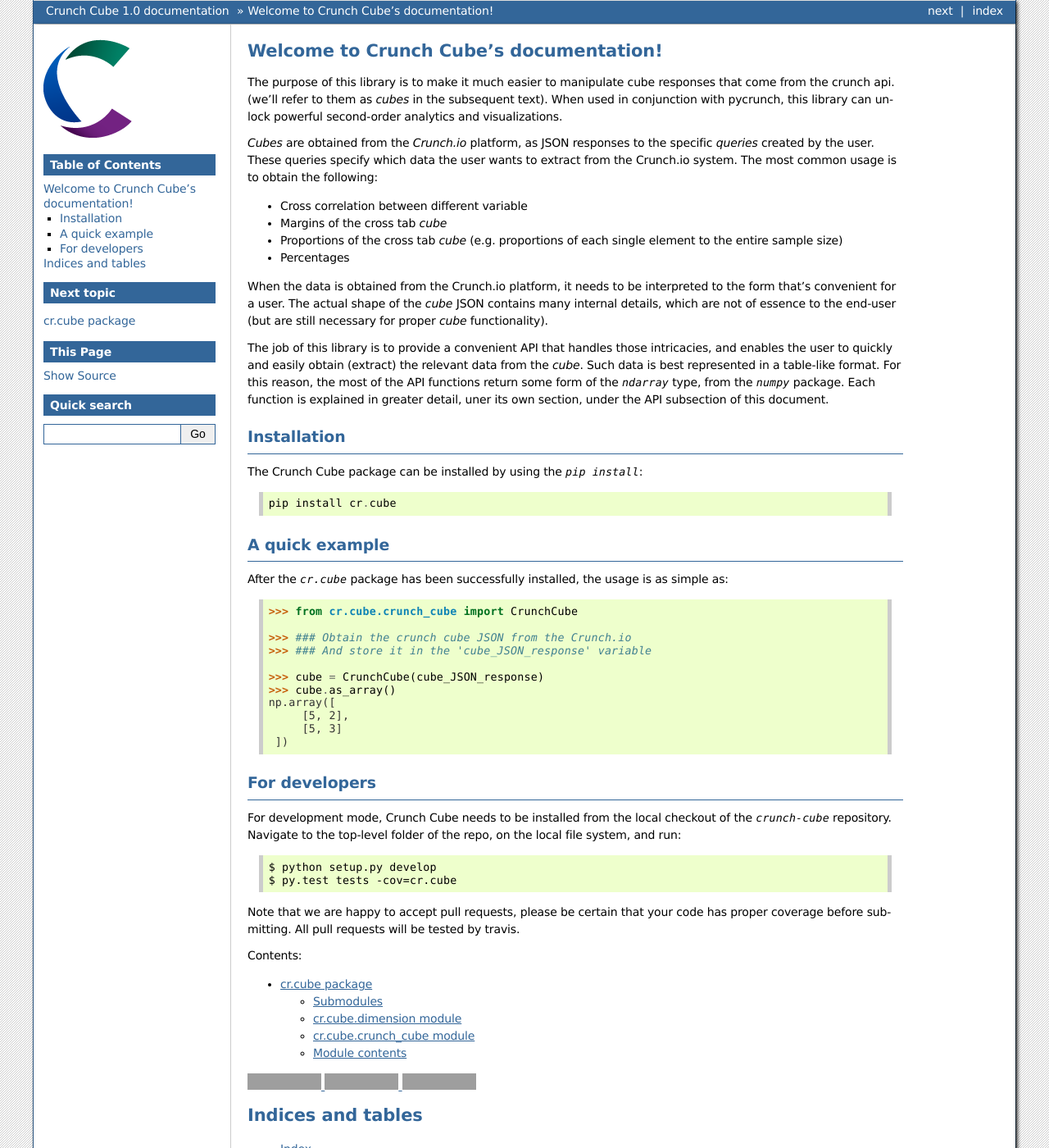
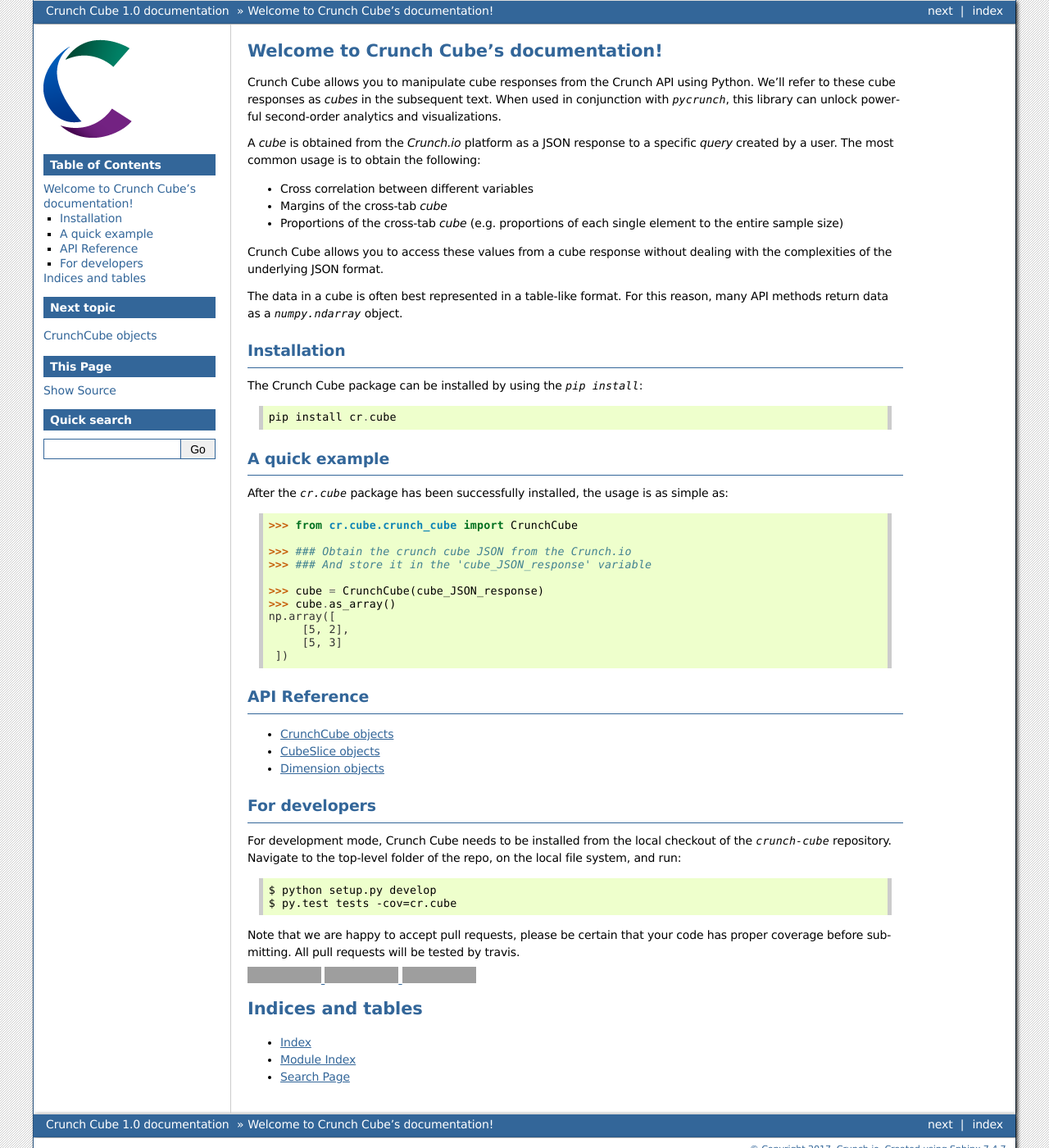
Before and after one commit to Crunch-io/crunch-cube, a Sphinx documentation site: the page built from docs/source/index.rst, in a window 1280 px wide and 1400 px high. Shown: the whole window at 82% size. Built offline with Sphinx 7.4.7, drawn with Linux system fonts in a browser that asks for light colours; grey boxes are pictures that could not be loaded.

Commit message:
docs: reorganize API documentation
* Document classes (objects), not modules, since they're 1:1 here.
* Add API docs for cube-slice, fixing some docstring errors.
* Improve prose descriptions of CrunchCube.

```diff
--- a/docs/source/cr.cube.rst
+++ /dev/null
@@ -1,29 +0,0 @@
-cr\.cube package
-================
-
-Submodules
-----------
-
-cr\.cube\.dimension module
---------------------------
-
-.. automodule:: cr.cube.dimension
-    :members:
-    :undoc-members:
-    :show-inheritance:
-
-cr\.cube\.crunch_cube module
-----------------------------
-
-.. automodule:: cr.cube.crunch_cube
-    :members:
-    :undoc-members:
-    :show-inheritance:
-
-Module contents
----------------
-
-.. automodule:: cr.cube
-    :members:
-    :undoc-members:
-    :show-inheritance:
--- /dev/null
+++ b/docs/source/crunch_cube.rst
@@ -0,0 +1,8 @@
+
+CrunchCube objects
+==================
+
+.. autoclass:: cr.cube.crunch_cube.CrunchCube
+   :members:
+   :undoc-members:
+   :inherited-members:
--- a/docs/source/index.rst
+++ b/docs/source/index.rst
@@ -1,27 +1,26 @@
-.. Crunch Cube documentation master file, created by
-   sphinx-quickstart on Fri Oct 20 07:37:21 2017.
-   You can adapt this file completely to your liking, but it should at least
-   contain the root `toctree` directive.
 
 Welcome to Crunch Cube's documentation!
 =======================================
 
-The purpose of this library is to make it much easier to manipulate cube responses that come from
-the crunch api.  (we'll refer to them as *cubes* in the subsequent text). When used in conjunction
-with pycrunch, this library can unlock powerful second-order analytics and visualizations.
+Crunch Cube allows you to manipulate cube responses from the Crunch API using
+Python. We'll refer to these cube responses as *cubes* in the subsequent
+text. When used in conjunction with `pycrunch`, this library can unlock
+powerful second-order analytics and visualizations.
 
-*Cubes* are obtained from the *Crunch.io* platform, as JSON responses to the specific *queries* created by the user.
-These queries specify which data the user wants to extract from the Crunch.io system.
-The most common usage is to obtain the following:
+A *cube* is obtained from the *Crunch.io* platform as a JSON response to
+a specific *query* created by a user. The most common usage is to obtain the
+following:
 
-- Cross correlation between different variable
-- Margins of the cross tab *cube*
-- Proportions of the cross tab *cube* (e.g. proportions of each single element to the entire sample size)
-- Percentages
+* Cross correlation between different variables
+* Margins of the cross-tab *cube*
+* Proportions of the cross-tab *cube* (e.g. proportions of each single
+  element to the entire sample size)
 
-When the data is obtained from the Crunch.io platform, it needs to be interpreted to the form that's convenient for a user. The actual shape of the *cube* JSON contains many internal details, which are not of essence to the end-user (but are still necessary for proper *cube* functionality).
+Crunch Cube allows you to access these values from a cube response without
+dealing with the complexities of the underlying JSON format.
 
-The job of this library is to provide a convenient API that handles those intricacies, and enables the user to quickly and easily obtain (extract) the relevant data from the *cube*. Such data is best represented in a table-like format. For this reason, the most of the API functions return some form of the `ndarray` type, from the `numpy` package. Each function is explained in greater detail, uner its own section, under the API subsection of this document.
+The data in a cube is often best represented in a table-like format. For this
+reason, many API methods return data as a `numpy.ndarray` object.
 
 
 Installation
@@ -53,6 +52,17 @@ is as simple as:
      ])
 
 
+API Reference
+-------------
+
+.. toctree::
+   :maxdepth: 2
+
+   crunch_cube
+   cube_slice
+   dimension
+
+
 
 For developers
 ---------------
@@ -69,21 +79,14 @@ your code has proper coverage before submitting.  All pull requests
 will be tested by travis.
 
 
-.. toctree::
-   :maxdepth: 4
-   :caption: Contents:
-
-   cr.cube
-
-
 .. image:: https://www.travis-ci.org/Crunch-io/crunch-cube.svg?branch=master
-    :target: https://www.travis-ci.org/Crunch-io/crunch-cube
+   :target: https://www.travis-ci.org/Crunch-io/crunch-cube
 
 .. image:: https://coveralls.io/repos/github/Crunch-io/crunch-cube/badge.svg?branch=master
-    :target: https://coveralls.io/github/Crunch-io/crunch-cube?branch=master
+   :target: https://coveralls.io/github/Crunch-io/crunch-cube?branch=master
 
 .. image:: https://readthedocs.org/projects/crunch-cube/badge/?version=latest
-    :target: http://crunch-cube.readthedocs.io/en/latest/?badge=latest
+   :target: http://crunch-cube.readthedocs.io/en/latest/?badge=latest
 
 
 
```
Also changed, not shown: docs/source/conf.py (+6 -7 lines), docs/source/cube_slice.rst (added, +8 -0 lines), docs/source/dimension.rst (added, +7 -0 lines), 2 other files.
